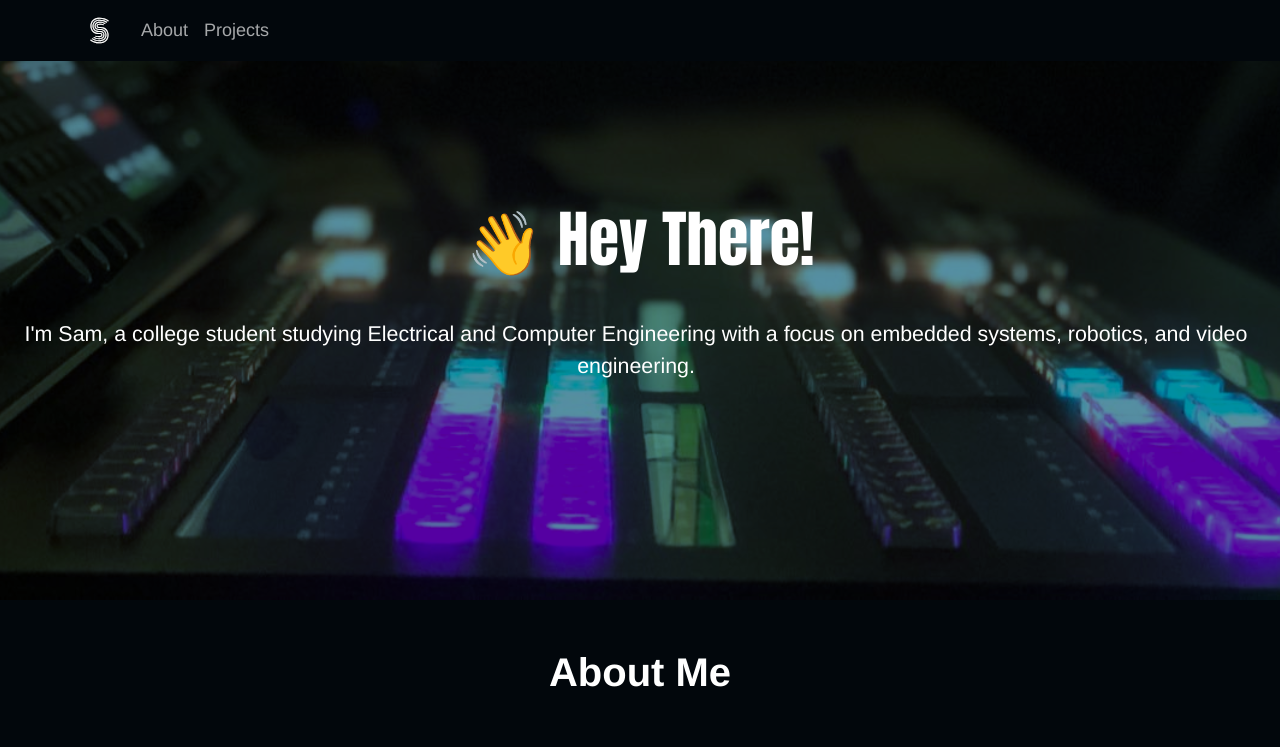
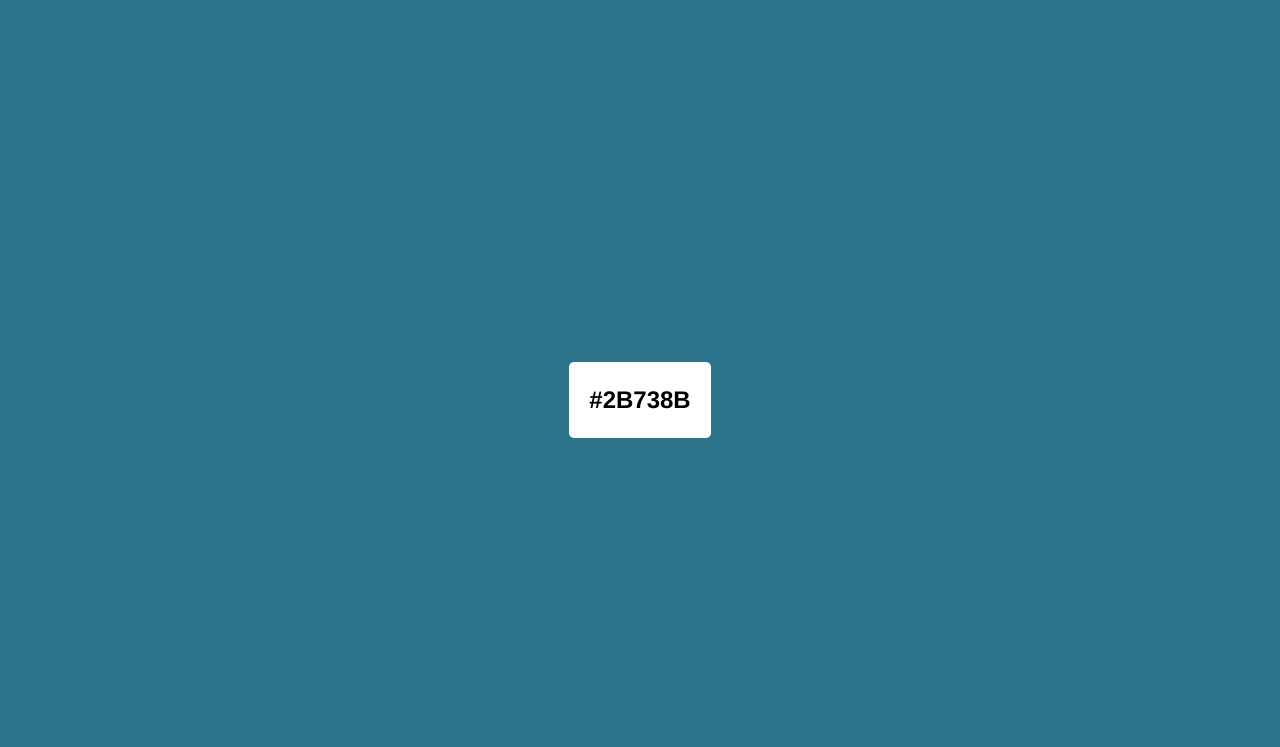
Before and after one commit to Saamstep/site, a React (Vite) app: page /color in a window 1280 px wide. Shown: the top 747 px of the page. Built offline with nearby package versions, Linux system fonts and the light colour scheme.

Commit message:
v1 is ready!

```diff
--- a/index.html
+++ b/index.html
@@ -3,6 +3,7 @@
   <head>
     <meta charset="UTF-8" />
     <meta name="viewport" content="width=device-width, initial-scale=1.0" />
+    <link rel="icon" href="favicon.ico" />
     <meta property="og:title" content="Samstep Site" />
     <meta property="og:description" content="I'm Sam, a college student studying Electrical and Computer Engineering with a focus on embedded systems, robotics, and video engineering." />
     <meta content='/assets/samstep-light-t-Dy1lICKt.svg' property='og:image'>
--- a/package.json
+++ b/package.json
@@ -15,7 +15,8 @@
     "react": "^18.3.1",
     "react-bootstrap": "^2.10.4",
     "react-dom": "^18.3.1",
-    "react-icons": "^5.3.0"
+    "react-icons": "^5.3.0",
+    "react-router-dom": "^6.26.2"
   },
   "devDependencies": {
     "@eslint/js": "^9.9.0",
--- a/src/App.tsx
+++ b/src/App.tsx
@@ -1,25 +1,30 @@
-import Container from "react-bootstrap/Container";
-import Row from "react-bootstrap/Row";
-import NavBarMenu from "./components/NavBarMenu";
-import ProjectDisplay from "./sections/ProjectsDisplay";
-import Header from "./sections/Header";
-import About from "./sections/About";
+// App.tsx
+import React, { useEffect } from 'react';
+import { Routes, Route } from 'react-router-dom';
+import ExternalRedirect from './components/ExternalLink.tsx';
 
-function App() {
+import Home from './pages/Home.tsx';
+import Error from "./pages/404.tsx";
+import Color from './pages/Color.tsx';
+
+const App: React.FC = () => {
   return (
-    <>
-      <Container fluid>
-        <Row>
-          <NavBarMenu />
-          <Header />
-        </Row>
-      </Container>
-
-      <About />
-
-      <ProjectDisplay />
-    </>
+    <div>
+      <Routes>
+        <Route path="*" element={<Error />} />
+        <Route path="/" element={<Home />} />
+        <Route path="/qr" element={<Home />} />
+        <Route path="/youtube" element={<ExternalRedirect url="https://youtube.com/@Samstep" />} />
+        <Route path="/twitter" element={<ExternalRedirect url="https://twitter.com/Saamstep" />} />
+        <Route path="/twitch" element={<ExternalRedirect url="https://twitch.tv/Samstep" />} />
+        <Route path="/youtube" element={<ExternalRedirect url="https://youtube.com/@Samstep" />} />
+        <Route path="/color" element={<Color />} />
+        <Route path="/github" element={<ExternalRedirect url="https://github.com/saamstep" />} />
+        <Route path="/subscribe" element={<ExternalRedirect url="https://youtube.com/@Samstep" />} />
+        <Route path="/subscribe" element={<ExternalRedirect url="https://youtube.com/@Samstep" />} />
+      </Routes>
+    </div>
   );
-}
+};
 
 export default App;
--- /dev/null
+++ b/src/components/ExternalLink.tsx
@@ -0,0 +1,15 @@
+import { useEffect } from "react";
+
+interface Props {
+  url: string;
+}
+
+function ExternalRedirect({ url }: Props) {
+  useEffect(() => {
+    window.location.href = url;
+  }, [url]);
+
+  return null;
+}
+
+export default ExternalRedirect;
--- a/src/main.tsx
+++ b/src/main.tsx
@@ -1,12 +1,18 @@
 import { StrictMode } from "react";
 import { createRoot } from "react-dom/client";
+import { BrowserRouter } from 'react-router-dom';
+
 import App from "./App.tsx";
+import Error from "./routes/404.tsx"
+
 import "./styles/main.scss"
 
 document.documentElement.setAttribute("data-bs-theme", "dark");
 
 createRoot(document.getElementById("root")!).render(
   <StrictMode>
-    <App />
+    <BrowserRouter>
+      <App />
+    </BrowserRouter>
   </StrictMode>
 );
--- /dev/null
+++ b/src/pages/404.tsx
@@ -0,0 +1,13 @@
+import Container from "react-bootstrap/Container";
+
+export default function ErrorPage() {
+
+  return (
+    <Container className="align-items-center justify-content-center text-center my-5">
+      <h1>Oops!</h1>
+      <p>
+        <i>404 Not Found</i>
+      </p>
+    </Container>
+  );
+}
--- /dev/null
+++ b/src/pages/Color.tsx
@@ -0,0 +1,42 @@
+import Container from 'react-bootstrap/Container';
+import Row from 'react-bootstrap/Row';
+import Col from 'react-bootstrap/Col';
+
+function Color() {
+  return (
+    <div>
+      {/* Main section with the color and centered text */}
+      <Container
+        fluid
+        style={{
+          backgroundColor: '#2B738B',
+          height: '100vh',
+          display: 'flex',
+          justifyContent: 'center',
+          alignItems: 'center',
+          flexDirection: 'column'
+        }}
+      >
+        <Row>
+          <Col>
+            <div
+              style={{
+                backgroundColor: 'white',
+                padding: '20px',
+                borderRadius: '5px',
+                textAlign: 'center',
+                fontWeight: 'bold',
+                color: 'black',
+                fontSize: '24px',
+              }}
+            >
+              #2B738B
+            </div>
+          </Col>
+        </Row>
+      </Container>
+    </div>
+  );
+}
+
+export default Color;
--- /dev/null
+++ b/src/pages/Home.tsx
@@ -0,0 +1,29 @@
+import Container from "react-bootstrap/Container";
+import Row from "react-bootstrap/Row";
+
+import NavBarMenu from "../components/NavBarMenu";
+import ProjectDisplay from "../sections/ProjectsDisplay";
+
+import Header from "../sections/Header";
+import About from "../sections/About";
+
+function Home() {
+    return (
+    <>
+    <div className="app-div" style={{display: "none"}}>
+        <Container fluid>
+        <Row>
+          <NavBarMenu />
+          <Header />
+        </Row>
+      </Container>
+
+      <About />
+
+      <ProjectDisplay />
+    </div>
+    </>
+    )
+}
+
+export default Home;
--- a/src/styles/main.scss
+++ b/src/styles/main.scss
@@ -5,7 +5,6 @@
 $primary: $sam-blue;
 $secondary: $grey;
 $dark: $bg-dark;
-
 
 @import "../../node_modules/bootstrap/scss/bootstrap";
 
@@ -42,3 +41,7 @@ h3 {
     font-style: normal;
     font-size: calc(30px + 2.5vw);
 }
+
+.app-div {
+    display: inline !important;
+}
```
Also changed, not shown: 2 other files (tests, documents, lock files or other folders).
